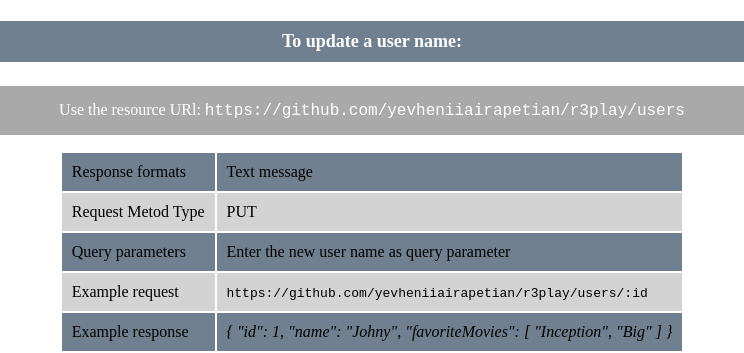
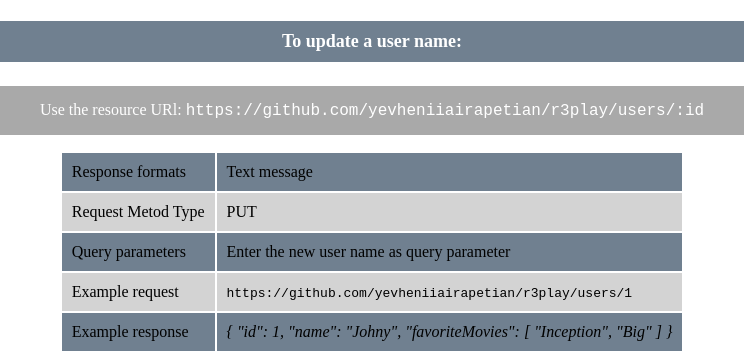
Before and after one commit to yevheniiairapetian/r3play, a website: page public/documentation.html in a window 1280 px wide. Shown: the part 2880-3233 px from the top of the page, 268-1012 px from the left. Drawn offline with Linux system fonts and the light colour scheme.

Commit message:
feat: update documentation page

```diff
--- a/public/documentation.html
+++ b/public/documentation.html
@@ -235,7 +235,7 @@
     </table>
 
     <h4>To update a user name:</h4>
-    <p>Use the resource URl: <code>https://github.com/yevheniiairapetian/r3play/users</code></p>
+    <p>Use the resource URl: <code>https://github.com/yevheniiairapetian/r3play/users/:id</code></p>
     <table>
         <tr>
             <td>Response formats</td>
@@ -251,7 +251,7 @@
         </tr>
         <tr>
             <td>Example request</td>
-            <td><code>https://github.com/yevheniiairapetian/r3play/users/:id</code>
+            <td><code>https://github.com/yevheniiairapetian/r3play/users/1</code>
 
             </td>
         </tr>
```
